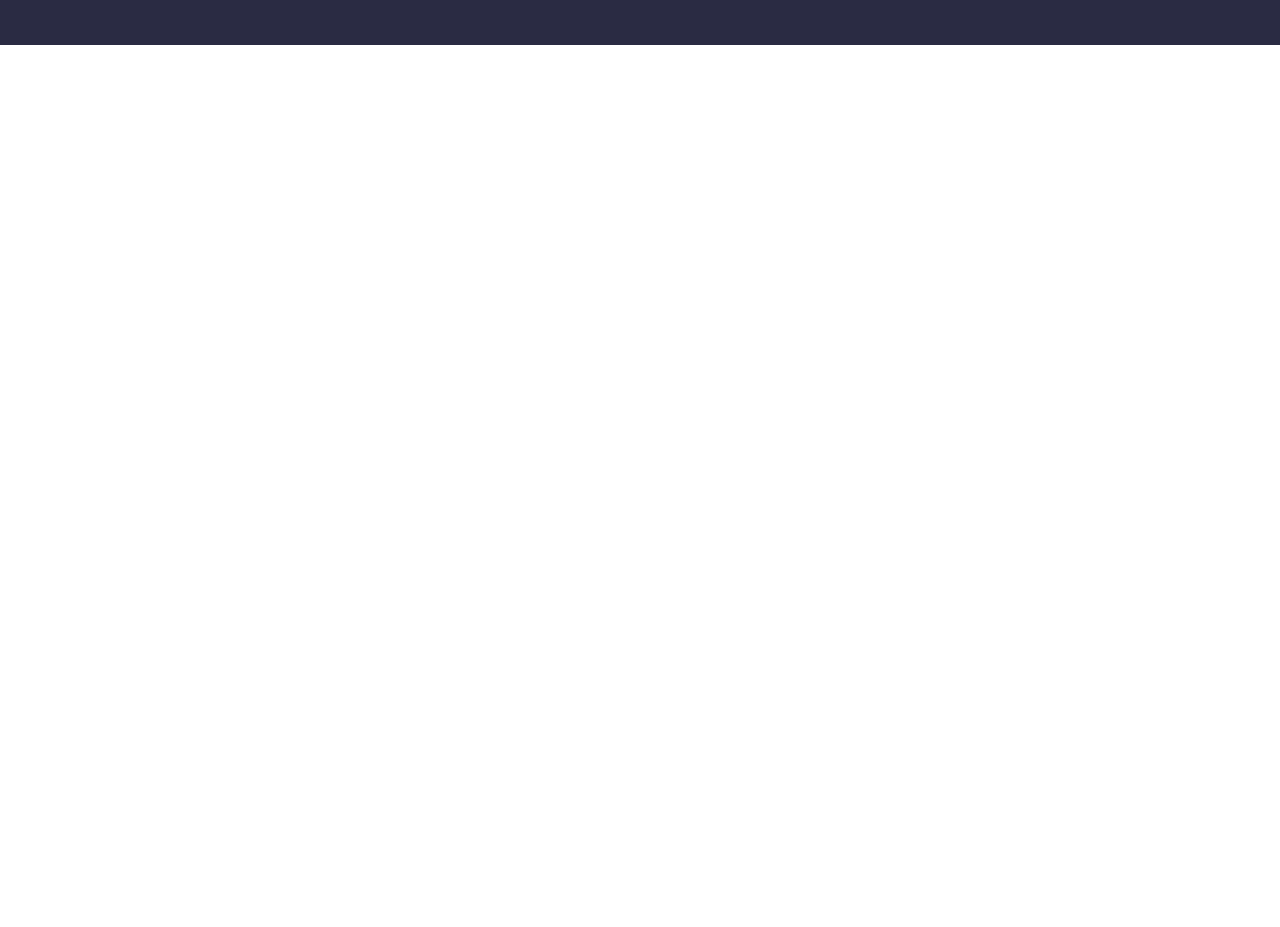
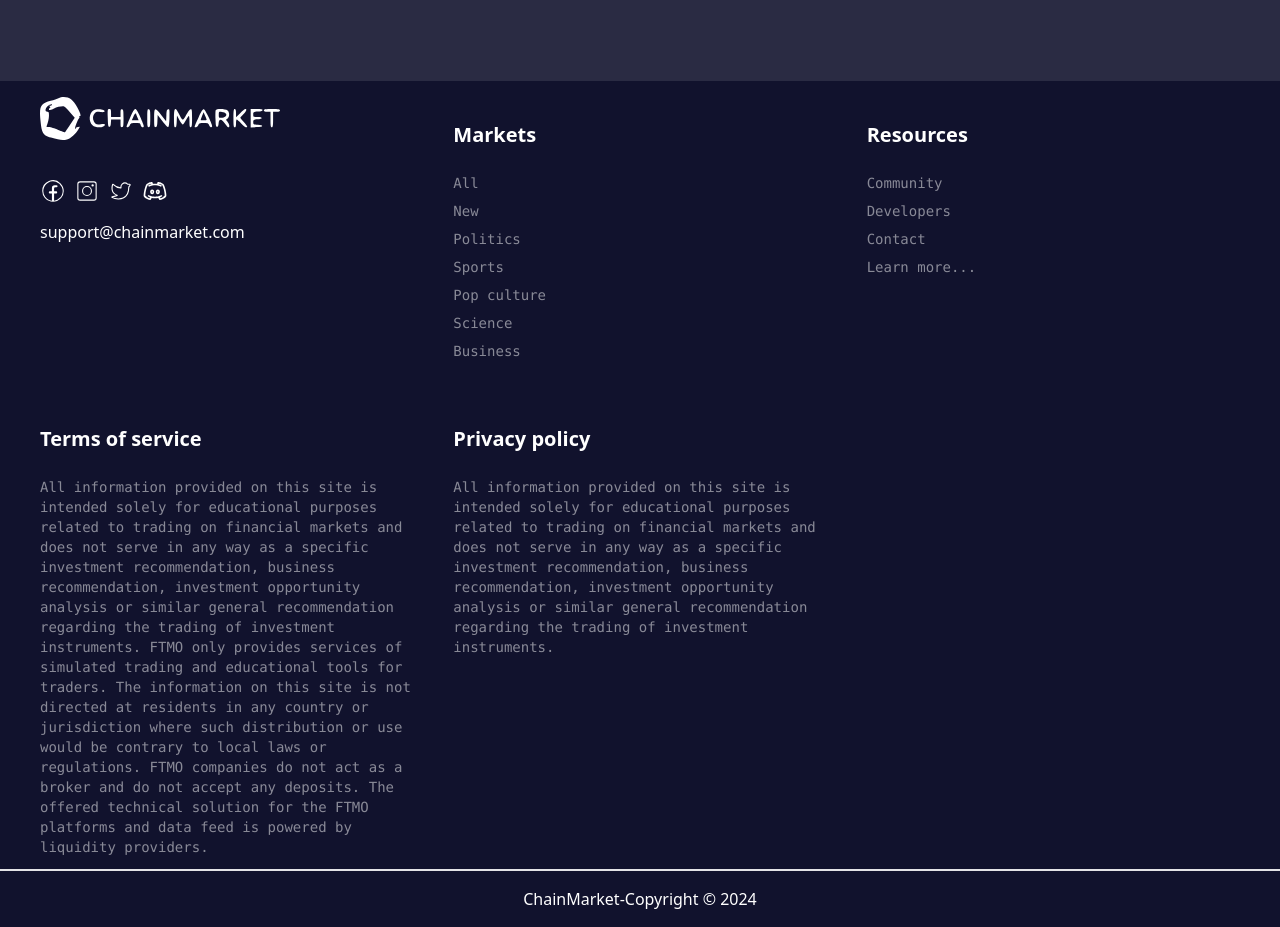
Before and after one commit to Devdannetworks/onchain_market, a React (Vite) app in the folder src/onchain_market_frontend/: page / in a window 1280 px wide. Shown: the part 820-1747 px from the top of the page. Before the commit the page ends 865 px from the top, so only its background shows below. Built offline with nearby package versions, Linux system fonts and the light colour scheme.

Commit message:
Initial commit

```diff
--- a/src/onchain_market_frontend/src/App.tsx
+++ b/src/onchain_market_frontend/src/App.tsx
@@ -1,5 +1,6 @@
 import { useState } from "react";
 import Header from "./Header/Header";
+import Footer from "./Footer/footer";
 
 function App() {
   const [greeting, setGreeting] = useState("");
@@ -7,6 +8,7 @@ function App() {
   return (
     <main>
       <Header />
+      <Footer />
     </main>
   );
 }
--- a/src/onchain_market_frontend/src/Components/Container.tsx
+++ b/src/onchain_market_frontend/src/Components/Container.tsx
@@ -2,7 +2,7 @@ import React from "react";
 
 type containerProps = {
   children: React.ReactNode;
-  bg_color: String;
+  bg_color?: String;
 };
 
 const Container: React.FC<containerProps> = ({ children, bg_color }) => {
--- /dev/null
+++ b/src/onchain_market_frontend/src/Footer/footer.tsx
@@ -0,0 +1,89 @@
+import Container from "@/Components/Container";
+import logo from "@/images/logo.svg";
+import { CiInstagram, CiFacebook, CiTwitter } from "react-icons/ci";
+import { AiOutlineDiscord } from "react-icons/ai";
+
+const Footer = () => {
+  return (
+    <div className="bg-[#11122D] min-h-screen pt-4">
+      <Container>
+        <div className="grid grid-cols-1 sm:grid-cols-2 md:grid-cols-3 lg:grid-cols-3 justify-items-between gap-10 space-y-6 pb-3">
+          <div className="flex flex-col space-y-4">
+            <div className="h-[65px] w-[240px]">
+              <img src={logo} alt="Logo" />
+            </div>
+            <div className="flex space-x-2 text-lg">
+              <CiFacebook size={26} />
+              <CiInstagram size={26} />
+              <CiTwitter size={26} />
+              <AiOutlineDiscord size={26} />
+            </div>
+            <div>
+              <p>support@chainmarket.com</p>
+            </div>
+          </div>
+          <div className="">
+            <h4 className="pb-6 font-semibold text-xl">Markets</h4>
+            <div className="space-y-2 font-mono text-sm opacity-50">
+              <p>All</p>
+              <p>New</p>
+              <p>Politics</p>
+              <p>Sports</p>
+              <p>Pop culture</p>
+              <p>Science</p>
+              <p>Business</p>
+            </div>
+          </div>
+          <div>
+            <h4 className="pb-6 font-semibold text-xl">Resources</h4>
+            <div className="space-y-2 font-mono text-sm opacity-50">
+              <p>Community</p>
+              <p>Developers</p>
+              <p>Contact</p>
+              <p>Learn more...</p>
+            </div>
+          </div>
+          <div>
+            <h4 className="pb-6 font-semibold text-xl">Terms of service</h4>
+            <p className="font-mono text-sm opacity-50">
+              All information provided on this site is intended solely for
+              educational purposes related to trading on financial markets and
+              does not serve in any way as a specific investment recommendation,
+              business recommendation, investment opportunity analysis or
+              similar general recommendation regarding the trading of investment
+              instruments. FTMO only provides services of simulated trading and
+              educational tools for traders. The information on this site is not
+              directed at residents in any country or jurisdiction where such
+              distribution or use would be contrary to local laws or
+              regulations. FTMO companies do not act as a broker and do not
+              accept any deposits. The offered technical solution for the FTMO
+              platforms and data feed is powered by liquidity providers.
+            </p>
+          </div>
+          <div>
+            <h4 className="pb-6 font-semibold text-xl">Privacy policy</h4>
+            <p className="font-mono text-sm opacity-50">
+              All information provided on this site is intended solely for
+              educational purposes related to trading on financial markets and
+              does not serve in any way as a specific investment recommendation,
+              business recommendation, investment opportunity analysis or
+              similar general recommendation regarding the trading of investment
+              instruments.
+            </p>
+          </div>
+        </div>
+      </Container>
+      <p className="text-center pt-4 pb-4  border-t-2 text-white">
+        ChainMarket-Copyright © 2024
+      </p>
+    </div>
+  );
+};
+
+export default Footer;
+
+//#1A192C #080814
+//#1E1D30 #0C0B19
+
+//#030308
+//background:linear-gradient(180deg, rgba(0, 0, 0, 0.00) 0%, #000 100%)"
--- /dev/null
+++ b/src/onchain_market_frontend/src/Header/Navigation/Categories/Categories.tsx
@@ -0,0 +1,56 @@
+import { MdOutlineSportsFootball, MdNewReleases } from "react-icons/md";
+import { RiGovernmentFill } from "react-icons/ri";
+import { FaMusic, FaBusinessTime } from "react-icons/fa";
+import { MdScience } from "react-icons/md";
+import { TiThSmallOutline } from "react-icons/ti";
+
+const Categories = () => {
+  const categories = [
+    {
+      name: "All",
+      icon: TiThSmallOutline,
+    },
+    {
+      name: "New",
+      icon: MdNewReleases,
+    },
+    {
+      name: "Politics",
+      icon: RiGovernmentFill,
+    },
+    {
+      name: "Sports",
+      icon: MdOutlineSportsFootball,
+    },
+    {
+      name: "Pop culture",
+      icon: FaMusic,
+    },
+    {
+      name: "Business",
+      icon: FaBusinessTime,
+    },
+    {
+      name: "Science",
+      icon: MdScience,
+    },
+  ];
+
+  return (
+    <div className="bg-[#11122D] flex flex-col justify-center items-center pt-2 pb-2">
+      <div className="flex justify-between items-center max-w-[1400px] w-full text-white">
+        {categories.map((category) => (
+          <div
+            key={category.name}
+            className="flex gap-1 items-center text-sm font-light"
+          >
+            <category.icon size={18} />
+            {category.name}
+          </div>
+        ))}
+      </div>
+    </div>
+  );
+};
+
+export default Categories;
--- a/src/onchain_market_frontend/src/Header/Navigation/nav.tsx
+++ b/src/onchain_market_frontend/src/Header/Navigation/nav.tsx
@@ -4,9 +4,11 @@ import { Button } from "@/components/ui/button";
 import logo1 from "@/images/logo.svg";
 import { CiSearch } from "react-icons/ci";
 import Search from "@/Components/Search";
+import Categories from "./Categories/Categories";
 
 const Nav = () => {
   return (
+    <div>
       <Container bg_color={"bg-[#11122D]"}>
         <div className="flex justify-between items-center ">
           <div className=" flex items-center h-[65px] w-[240px]">
@@ -28,6 +30,8 @@ const Nav = () => {
           </div>
         </div>
       </Container>
+      <Categories />
+    </div>
   );
 };
 
```
Lines whose indentation alone changed are shown as unchanged.
